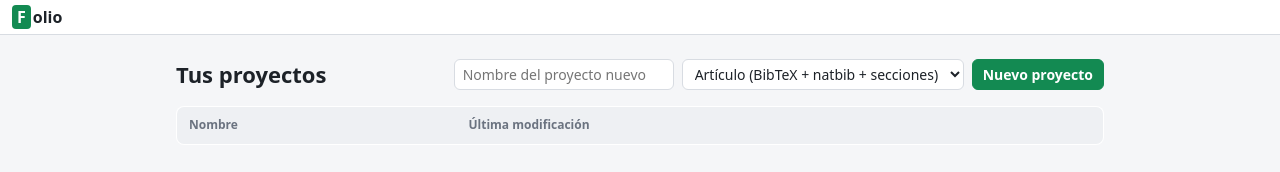
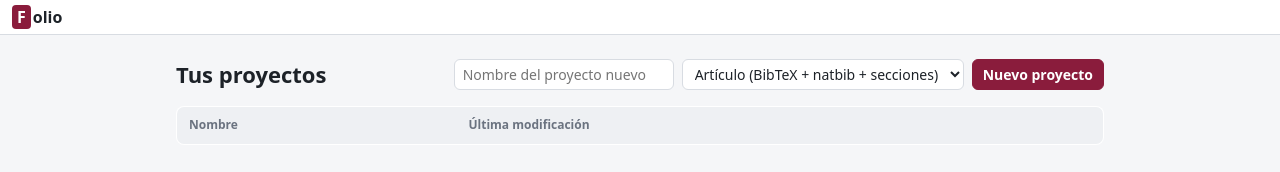
Before and after one commit to rcesarvillalobosp-sys/folio-latex, a website: page public/index.html in a window 1280 px wide. Drawn offline with nearby package versions, Linux system fonts and the light colour scheme; no server answers.

Commit message:
Folio: paleta propia

```diff
--- a/public/style.css
+++ b/public/style.css
@@ -1,12 +1,12 @@
 :root {
   --bg: #f5f6f8; --panel: #ffffff; --panel2: #eef0f3; --text: #1d2228; --muted: #6b7380;
-  --border: #d8dce2; --accent: #138a52; --accent-h: #0f7044; --err: #c62828; --warn: #b26a00; --info: #3b6ea8;
-  --sel: #e3f1ea;
+  --border: #d8dce2; --accent: #8a1c3c; --accent-h: #6e1530; --err: #c62828; --warn: #b26a00; --info: #3b6ea8;
+  --sel: #f5e6eb;
 }
 @media (prefers-color-scheme: dark) {
   :root:not([data-theme="light"]) {
     --bg: #15181c; --panel: #1d2126; --panel2: #262b31; --text: #e3e6ea; --muted: #8d96a2;
-    --border: #333a42; --accent: #2fae6e; --accent-h: #26935c; --err: #ef6b6b; --warn: #e3a33b; --info: #6ea6e3;
+    --border: #333a42; --accent: #d4577e; --accent-h: #bd4669; --err: #ef6b6b; --warn: #e3a33b; --info: #6ea6e3;
     --sel: #1f3a2d;
   }
 }
```
